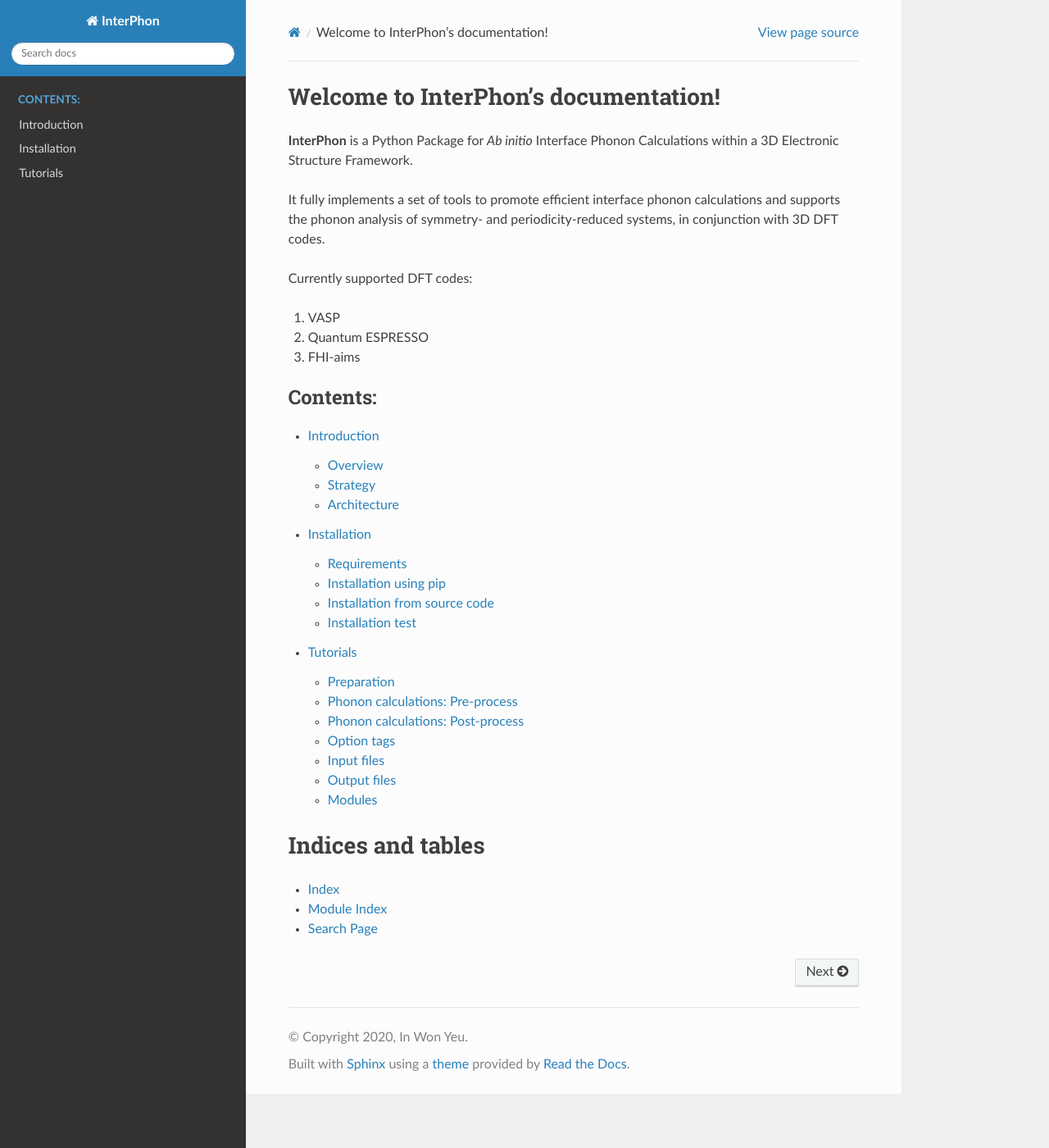
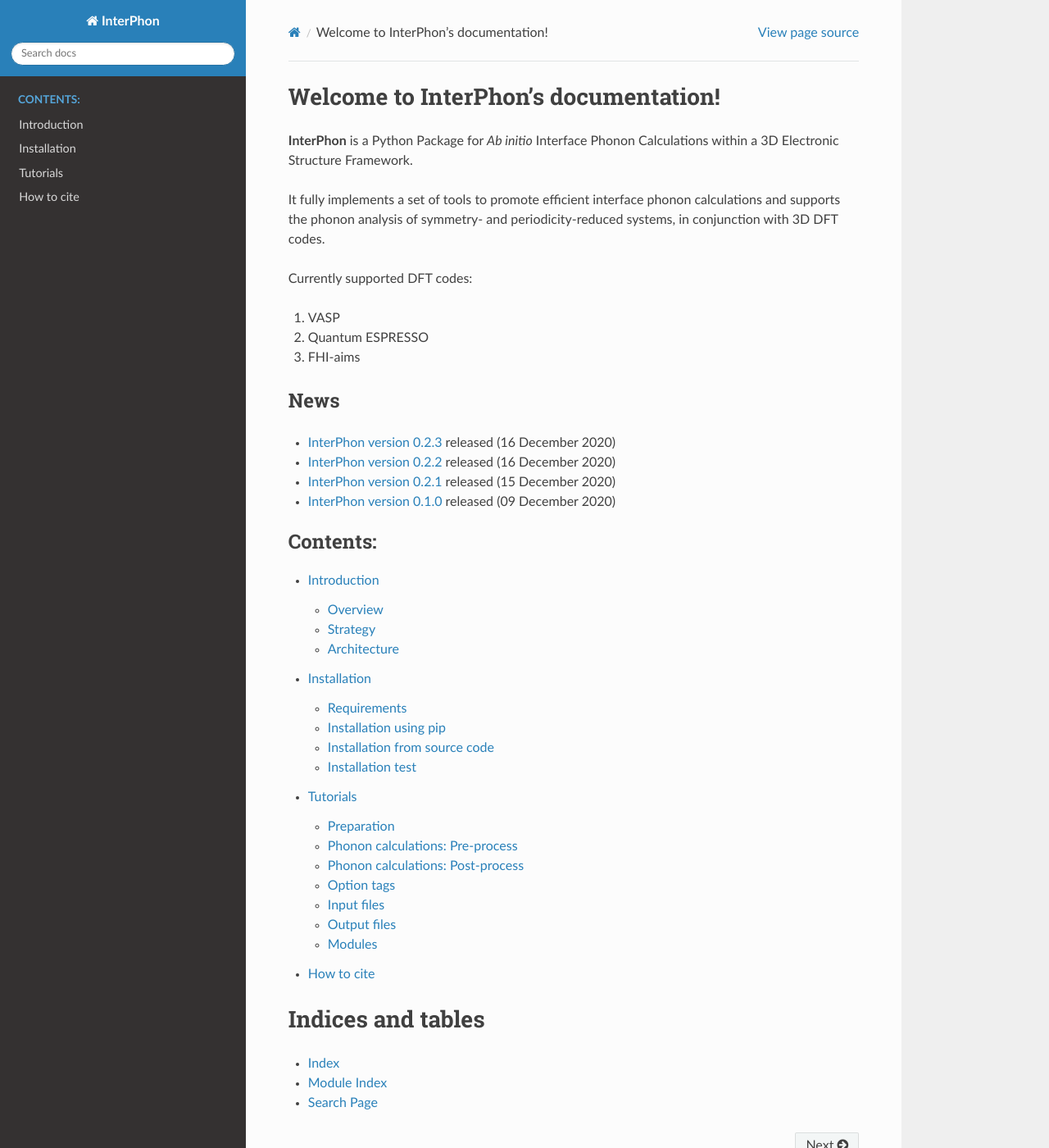
Before and after one commit to InWonYeu/interphon, a Sphinx documentation site: the page built from docs/source/index.rst, in a window 1280 px wide and 1400 px high. Shown: the whole window at 82% size. Built offline with Sphinx 7.4.7 and the Read the Docs theme 2.0.0, drawn with Linux system fonts in a browser that asks for light colours.

Commit message:
Add files via upload

```diff
--- a/docs/source/index.rst
+++ b/docs/source/index.rst
@@ -17,6 +17,14 @@
 2. Quantum ESPRESSO
 3. FHI-aims
 
+News
+****
+
+* `InterPhon version 0.2.3 <https://github.com/InWonYeu/interphon/tree/v0.2.3>`_ released (16 December 2020)
+* `InterPhon version 0.2.2 <https://github.com/InWonYeu/interphon/tree/v0.2.2>`_ released (16 December 2020)
+* `InterPhon version 0.2.1 <https://github.com/InWonYeu/interphon/tree/v0.2.1>`_ released (15 December 2020)
+* `InterPhon version 0.1.0 <https://github.com/InWonYeu/interphon/tree/v0.1.0>`_ released (09 December 2020)
+
 .. toctree::
    :maxdepth: 2
    :caption: Contents:
@@ -24,6 +32,7 @@
    introduction
    installation
    tutorials
+   how_to_cite
 
 Indices and tables
 ==================
```
Also changed, not shown: docs/source/how_to_cite.rst (added, +11 -0 lines).
